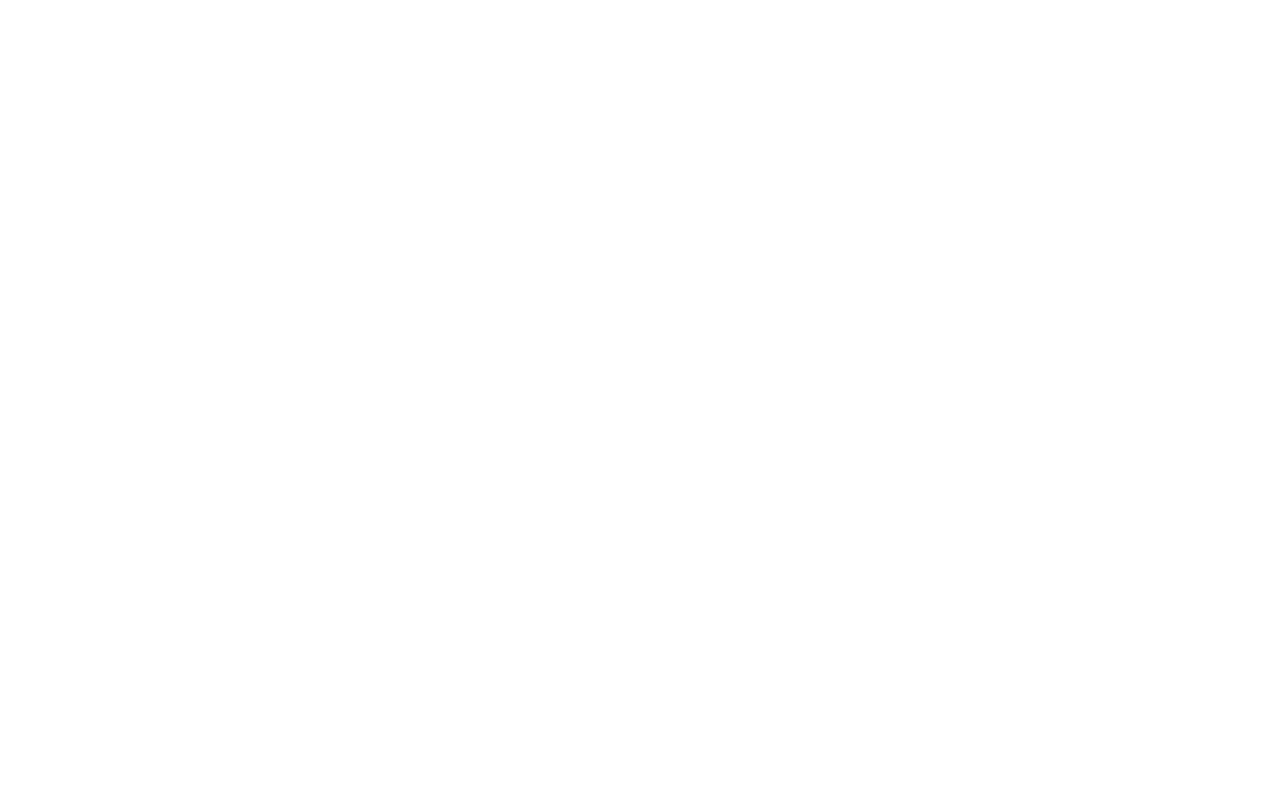
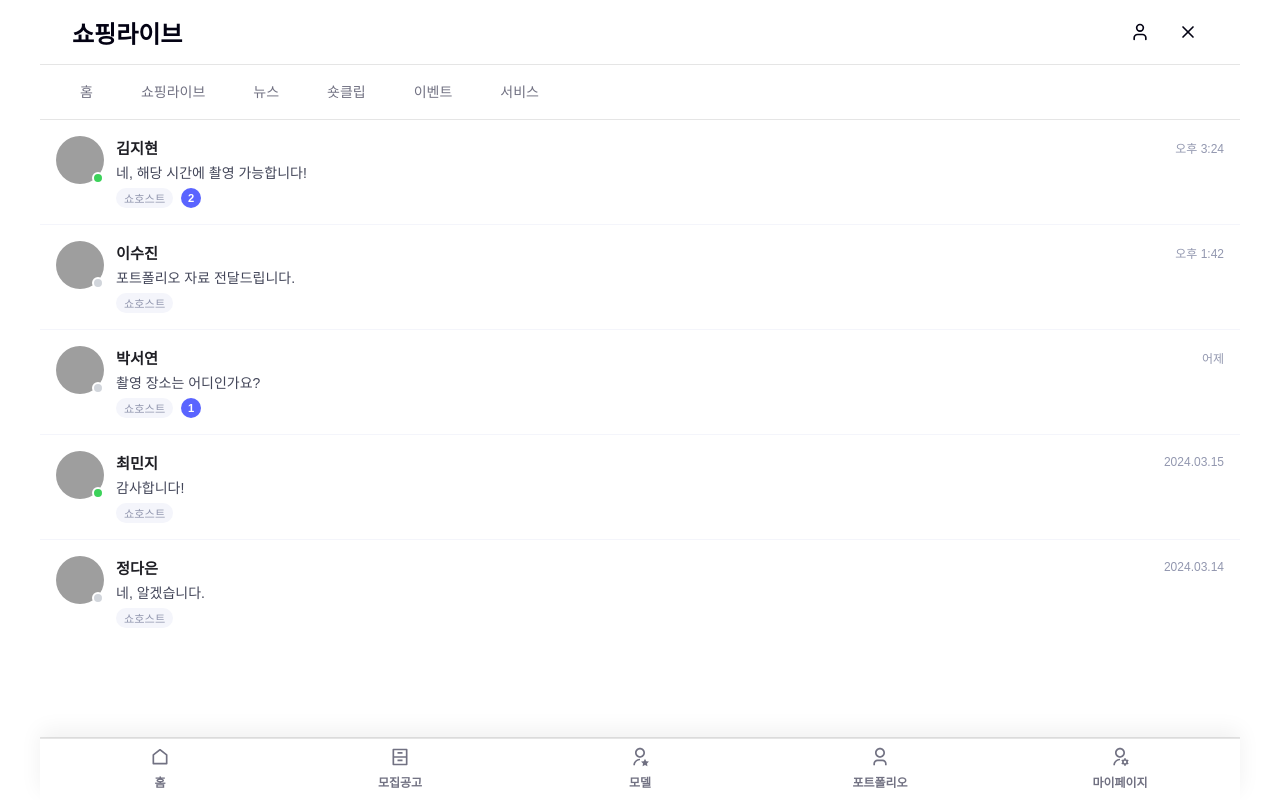
Before and after one commit to livbee-project/front-end-react, a React (Vite) app in the folder livbee-project/: page /mypage/messages in a window 1280 px wide. Before the commit this address had no page. Built offline with nearby package versions, Linux system fonts and the light colour scheme; grey boxes are pictures that could not be loaded; a web font is replaced by a local one.

Commit message:
251121 > front-end > react > 메시지 목록 페이지 구현 및 마이페이지 연결

```diff
--- a/livbee-project/src/app/Router.tsx
+++ b/livbee-project/src/app/Router.tsx
@@ -19,6 +19,7 @@ const MyPage = lazy(() => import('@/presentation/pages/mypage/MyPage'));
 const ClipsPage = lazy(() => import('@/presentation/pages/clip/ClipsPage'));
 const MyClipsPage = lazy(() => import('@/presentation/pages/clip/MyClipsPage'));
 const MyAppliedCampaignsPage = lazy(() => import('@/presentation/pages/mypage/MyAppliedCampaignsPage'));
+const MessagesPage = lazy(() => import('@/presentation/pages/message/MessagesPage'));
 const LoginPage = lazy(() => import('@/presentation/pages/auth/LoginPage'));
 const ImageCropPage = lazy(() => import('@/presentation/pages/image/ImageCropPage'));
 const ChatRoomPage = lazy(() => import('@/presentation/pages/chat/ChatRoomPage'));
@@ -151,6 +152,14 @@ const AppRouter = () => (
               }
             />
             <Route
+              path="/mypage/messages"
+              element={
+                <Suspense fallback={null}>
+                  <MessagesPage />
+                </Suspense>
+              }
+            />
+            <Route
               path="/mypage"
               element={
                 <Suspense fallback={null}>
--- a/livbee-project/src/presentation/hooks/useMyPageData.ts
+++ b/livbee-project/src/presentation/hooks/useMyPageData.ts
@@ -81,7 +81,7 @@ export const useMyPageData = (userType: UserType) => {
         icon: MessageSquare,
         label: '메시지',
         description: '받은 메시지 확인',
-        onClick: () => console.log('메시지 클릭'),
+        onClick: () => navigate('/mypage/messages'),
       },
     ];
 
--- /dev/null
+++ b/livbee-project/src/presentation/pages/message/MessagesPage.tsx
@@ -0,0 +1,212 @@
+import React from 'react';
+import { useNavigate } from 'react-router-dom';
+import styled from 'styled-components';
+
+const PageContainer = styled.div`
+  width: 100%;
+  min-height: 100vh;
+  background: #ffffff;
+  padding-bottom: 80px;
+`;
+
+const MessageList = styled.div`
+  display: flex;
+  flex-direction: column;
+`;
+
+const MessageItem = styled.div`
+  display: flex;
+  align-items: flex-start;
+  gap: 12px;
+  padding: 16px;
+  border-bottom: 1px solid #f4f5fb;
+  cursor: pointer;
+  transition: background-color 0.2s;
+
+  &:hover {
+    background-color: #fafbfc;
+  }
+
+  &:last-child {
+    border-bottom: none;
+  }
+`;
+
+const AvatarContainer = styled.div`
+  position: relative;
+  flex-shrink: 0;
+`;
+
+const Avatar = styled.img`
+  width: 48px;
+  height: 48px;
+  border-radius: 50%;
+  object-fit: cover;
+`;
+
+const StatusDot = styled.span<{ $isOnline: boolean }>`
+  position: absolute;
+  bottom: 0;
+  right: 0;
+  width: 12px;
+  height: 12px;
+  border-radius: 50%;
+  border: 2px solid #ffffff;
+  background: ${({ $isOnline }) => ($isOnline ? '#3cd25a' : '#d1d5db')};
+`;
+
+const MessageContent = styled.div`
+  flex: 1;
+  min-width: 0;
+`;
+
+const MessageHeader = styled.div`
+  display: flex;
+  align-items: center;
+  justify-content: space-between;
+  margin-bottom: 4px;
+`;
+
+const Name = styled.div`
+  font-size: 0.95rem;
+  font-weight: 600;
+  color: #1f1f25;
+`;
+
+const Timestamp = styled.div`
+  font-size: 0.75rem;
+  color: #9297af;
+  flex-shrink: 0;
+`;
+
+const MessageText = styled.div`
+  font-size: 0.875rem;
+  color: #434659;
+  margin-bottom: 6px;
+  overflow: hidden;
+  text-overflow: ellipsis;
+  white-space: nowrap;
+`;
+
+const TagAndBadge = styled.div`
+  display: flex;
+  align-items: center;
+  gap: 8px;
+`;
+
+const RoleTag = styled.span`
+  padding: 2px 8px;
+  border-radius: 10px;
+  background: #f4f5fb;
+  color: #9297af;
+  font-size: 0.7rem;
+  font-weight: 500;
+`;
+
+const UnreadBadge = styled.div`
+  width: 20px;
+  height: 20px;
+  border-radius: 50%;
+  background: #5a64ff;
+  color: #ffffff;
+  font-size: 0.7rem;
+  font-weight: 600;
+  display: flex;
+  align-items: center;
+  justify-content: center;
+  flex-shrink: 0;
+`;
+
+interface Message {
+  id: string;
+  name: string;
+  message: string;
+  timestamp: string;
+  avatarUrl: string;
+  isOnline: boolean;
+  unreadCount?: number;
+}
+
+const MessagesPage: React.FC = () => {
+  const navigate = useNavigate();
+
+  // 하드코딩된 메시지 데이터
+  const mockMessages: Message[] = [
+    {
+      id: '1',
+      name: '김지현',
+      message: '네, 해당 시간에 촬영 가능합니다!',
+      timestamp: '오후 3:24',
+      avatarUrl: 'https://images.unsplash.com/photo-1494790108377-be9c29b29330?auto=format&fit=crop&w=100&q=80',
+      isOnline: true,
+      unreadCount: 2,
+    },
+    {
+      id: '2',
+      name: '이수진',
+      message: '포트폴리오 자료 전달드립니다.',
+      timestamp: '오후 1:42',
+      avatarUrl: 'https://images.unsplash.com/photo-1438761681033-6461ffad8d80?auto=format&fit=crop&w=100&q=80',
+      isOnline: false,
+    },
+    {
+      id: '3',
+      name: '박서연',
+      message: '촬영 장소는 어디인가요?',
+      timestamp: '어제',
+      avatarUrl: 'https://images.unsplash.com/photo-1534528741775-53994a69daeb?auto=format&fit=crop&w=100&q=80',
+      isOnline: false,
+      unreadCount: 1,
+    },
+    {
+      id: '4',
+      name: '최민지',
+      message: '감사합니다!',
+      timestamp: '2024.03.15',
+      avatarUrl: 'https://images.unsplash.com/photo-1544005313-94ddf0286df2?auto=format&fit=crop&w=100&q=80',
+      isOnline: true,
+    },
+    {
+      id: '5',
+      name: '정다은',
+      message: '네, 알겠습니다.',
+      timestamp: '2024.03.14',
+      avatarUrl: 'https://images.unsplash.com/photo-1506794778202-cad84cf45f1d?auto=format&fit=crop&w=100&q=80',
+      isOnline: false,
+    },
+  ];
+
+  const handleMessageClick = (messageId: string) => {
+    navigate(`/chat`, { state: { messageId } });
+  };
+
+  return (
+    <PageContainer>
+      <MessageList>
+        {mockMessages.map((message) => (
+          <MessageItem key={message.id} onClick={() => handleMessageClick(message.id)}>
+            <AvatarContainer>
+              <Avatar src={message.avatarUrl} alt={message.name} />
+              <StatusDot $isOnline={message.isOnline} />
+            </AvatarContainer>
+            <MessageContent>
+              <MessageHeader>
+                <Name>{message.name}</Name>
+                <Timestamp>{message.timestamp}</Timestamp>
+              </MessageHeader>
+              <MessageText>{message.message}</MessageText>
+              <TagAndBadge>
+                <RoleTag>쇼호스트</RoleTag>
+                {message.unreadCount && message.unreadCount > 0 && (
+                  <UnreadBadge>{message.unreadCount}</UnreadBadge>
+                )}
+              </TagAndBadge>
+            </MessageContent>
+          </MessageItem>
+        ))}
+      </MessageList>
+    </PageContainer>
+  );
+};
+
+export default MessagesPage;
```
